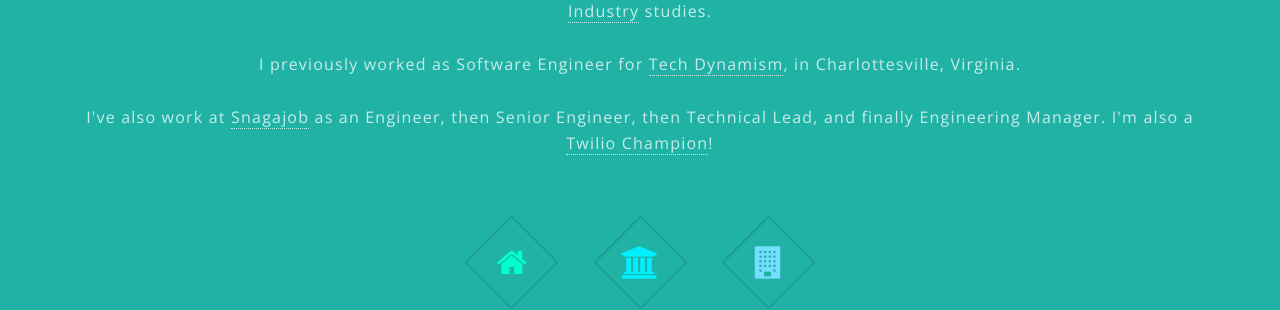
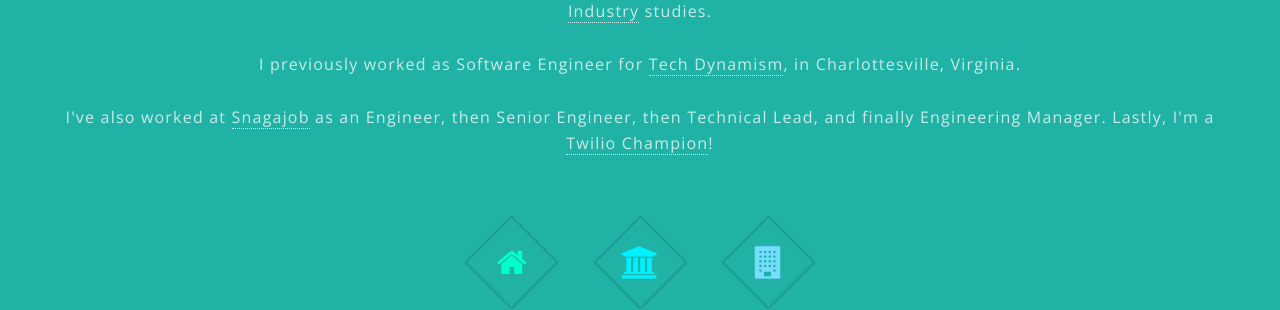
Before and after one commit to DynamicPat/DynamicPat.github.io, a Jekyll site: the page built from index.html, in a window 1280 px wide and 900 px high, scrolled down 1007 px. Shown: the part 154-464 px from the top of the window. Built offline with Jekyll 4.4.1, drawn with Linux system fonts in a browser that asks for light colours.

Commit message:
Edit typo

```diff
--- a/index.html
+++ b/index.html
@@ -40,7 +40,7 @@ layout: landing
 				    <br />
 				    <br />
 
-				    I've also work at <a href="https://www.snagajob.com/">Snagajob</a> as an Engineer, then Senior Engineer, then Technical Lead, and finally Engineering Manager. I'm also a <a href="https://www.twilio.com/champions">Twilio Champion</a>!
+				    I've also worked at <a href="https://www.snagajob.com/">Snagajob</a> as an Engineer, then Senior Engineer, then Technical Lead, and finally Engineering Manager. Lastly, I'm a <a href="https://www.twilio.com/champions">Twilio Champion</a>!
                                 </p>
                             </header>
 							<ul class="icons major">
```
